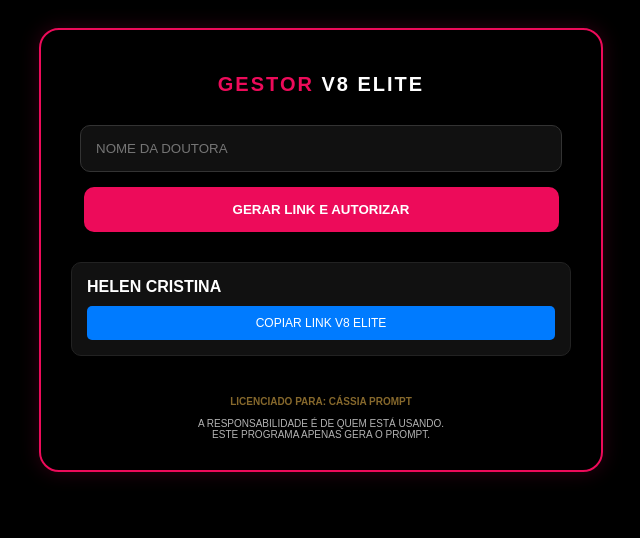
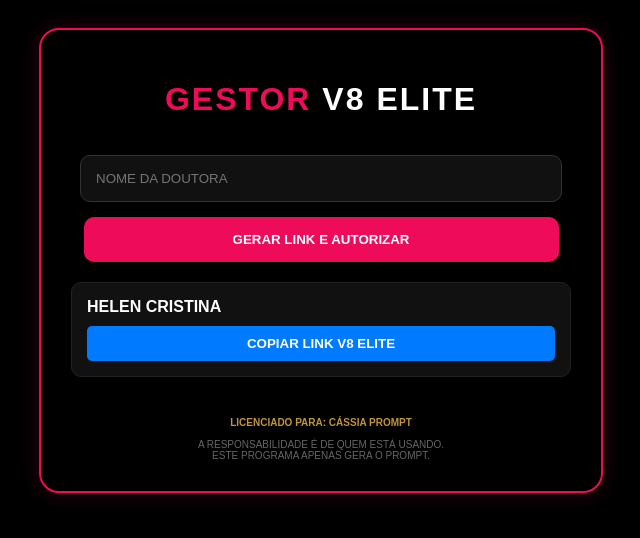
Before and after one commit to cassiakelly995-lab/meu-app, a plain HTML site: page adminv25.html in a window 1280 px wide. Both pictures are taken after a click on the button "COPIAR LINK V8 ELITE". Shown: the whole page, without its empty margins (319-959 px from the left). Drawn offline with Linux system fonts and the light colour scheme.

Commit message:
Update adminv25.html

```diff
--- a/adminv25.html
+++ b/adminv25.html
@@ -2,18 +2,17 @@
 <html lang="pt-br">
 <head>
     <meta charset="UTF-8">
-    <title>GESTOR V8 ELITE - CÁSSIA PROMPT</title>
+    <title>GESTOR V8 ELITE</title>
     <style>
         body { background: #000; color: #fff; font-family: sans-serif; text-align: center; padding: 20px; }
         .card { border: 2px solid #ed0b5a; padding: 30px; border-radius: 20px; max-width: 500px; margin: auto; box-shadow: 0 0 20px rgba(237, 11, 90, 0.2); }
-        h1 { text-transform: uppercase; font-size: 20px; letter-spacing: 2px; color: #ed0b5a; }
+        h1 { text-transform: uppercase; color: #ed0b5a; letter-spacing: 2px; }
         input { width: 90%; padding: 15px; margin: 15px 0; background: #111; border: 1px solid #333; color: #fff; border-radius: 10px; }
         .btn-gerar { background: #ed0b5a; color: #fff; border: none; padding: 15px; width: 95%; border-radius: 10px; font-weight: bold; cursor: pointer; text-transform: uppercase; }
-        .lista { text-align: left; margin-top: 30px; }
-        .item { background: #111; padding: 15px; border-radius: 10px; margin-bottom: 15px; border: 1px solid #222; }
-        .btn-copiar { background: #007bff; color: #fff; border: none; padding: 10px; width: 100%; border-radius: 5px; cursor: pointer; font-size: 12px; margin-top: 10px; }
+        .item { background: #111; padding: 15px; border-radius: 10px; margin-top: 20px; border: 1px solid #222; text-align: left; }
+        .btn-copiar { background: #007bff; color: #fff; border: none; padding: 10px; width: 100%; border-radius: 5px; cursor: pointer; margin-top: 10px; font-weight: bold; }
         .btn-revogar { background: none; border: 1px solid #ff4d4d; color: #ff4d4d; padding: 5px 10px; cursor: pointer; border-radius: 5px; float: right; font-size: 10px; }
-        footer { margin-top: 40px; font-size: 10px; opacity: 0.7; }
+        footer { margin-top: 40px; font-size: 10px; color: #666; }
     </style>
 </head>
 <body>
@@ -22,7 +21,7 @@
     <h1>Gestor <span style="color: #fff;">V8 Elite</span></h1>
     <input type="text" id="nomeDoutora" placeholder="NOME DA DOUTORA">
     <button class="btn-gerar" onclick="gerarAcesso()">Gerar Link e Autorizar</button>
-    <div class="lista" id="listaAcessos"></div>
+    <div id="listaAcessos"></div>
     <footer>
         <strong style="color: #bf953f;">LICENCIADO PARA: CÁSSIA PROMPT</strong><br><br>
         A RESPONSABILIDADE É DE QUEM ESTÁ USANDO. <br>ESTE PROGRAMA APENAS GERA O PROMPT.
@@ -30,7 +29,7 @@
 </div>
 
 <script>
-    // HELEN CRISTINA SEMPRE ATIVA
+    // HELEN CRISTINA SEMPRE ATIVA - REGRAS FIXAS
     let acessos = JSON.parse(localStorage.getItem('v8_acessos_ativos')) || [
         { nome: "HELEN CRISTINA", id: "Helen_cristina" }
     ];
@@ -67,10 +66,18 @@
     }
 
     function copiar(id) {
-        // CORREÇÃO DO ERRO 404: Aponta para v25.html
-        const link = window.location.origin + window.location.pathname.replace('adminv25.html', 'v25.html') + "?id=" + id;
-        navigator.clipboard.writeText(link);
-        alert("LINK COPIADO COM SUCESSO!");
+        // CORREÇÃO DEFINITIVA DO 404: Aponta para a pasta meu-app e o arquivo v25.html
+        const base = "https://cassiakelly995-lab.github.io/meu-app/v25.html";
+        const linkFinal = base + "?id=" + id;
+
+        const el = document.createElement('textarea');
+        el.value = linkFinal;
+        document.body.appendChild(el);
+        el.select();
+        document.execCommand('copy');
+        document.body.removeChild(el);
+
+        alert("LINK COPIADO: " + linkFinal);
     }
     renderizar();
 </script>
```
